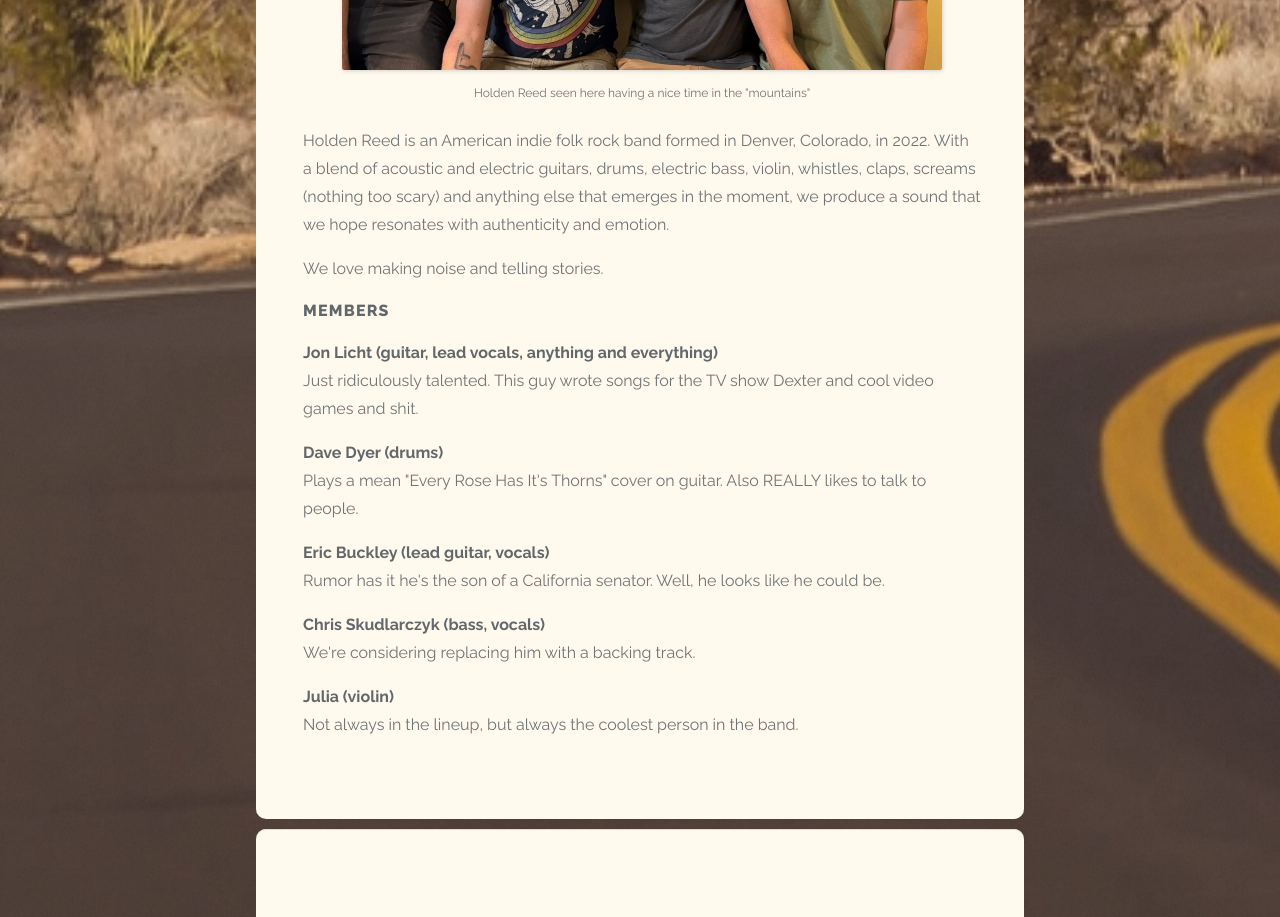
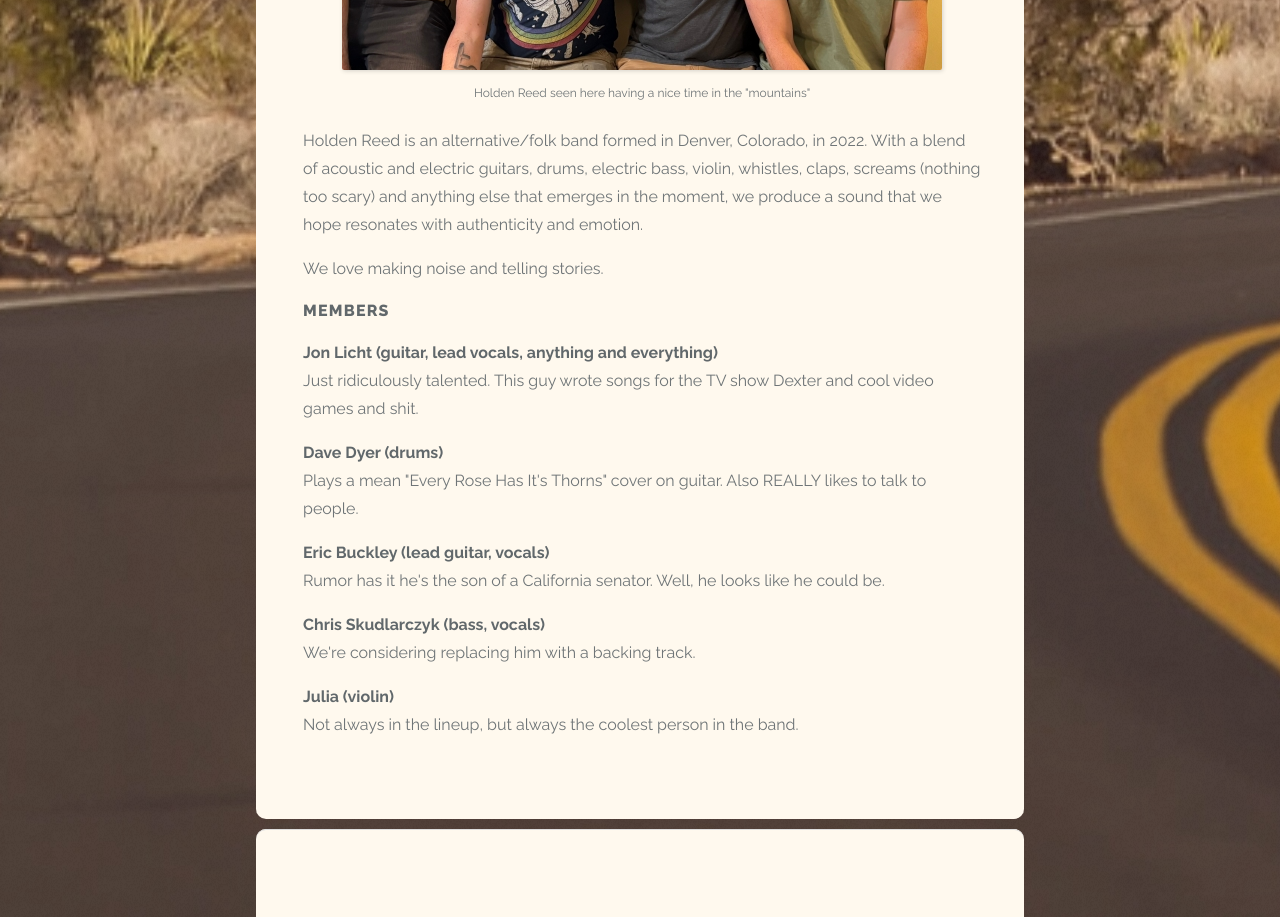
Before and after one commit to holdenreedmusic/holdenreedmusic.github.io, a plain HTML site: page index.html in a window 1280 px wide. Shown: the part 1780-2697 px from the top of the page. Drawn offline with Linux system fonts and the light colour scheme; a script that the page names is missing.

Commit message:
Update index.html

```diff
--- a/index.html
+++ b/index.html
@@ -166,7 +166,7 @@
 							<figcaption style="font-size: .75em; text-align: center;">Holden Reed seen here having a nice time in the "mountains"</figcaption>
 					</figure>
 						<p>
-							Holden Reed is an American indie folk rock band formed in Denver, Colorado, in 2022.
+							Holden Reed is an alternative/folk band formed in Denver, Colorado, in 2022.
 							With a blend of acoustic and electric guitars, drums, electric bass, violin, whistles, claps, screams (nothing too scary) and anything else that emerges in the moment, we produce a sound that we hope resonates with authenticity and emotion.
 						</p>
 						<p>
```
